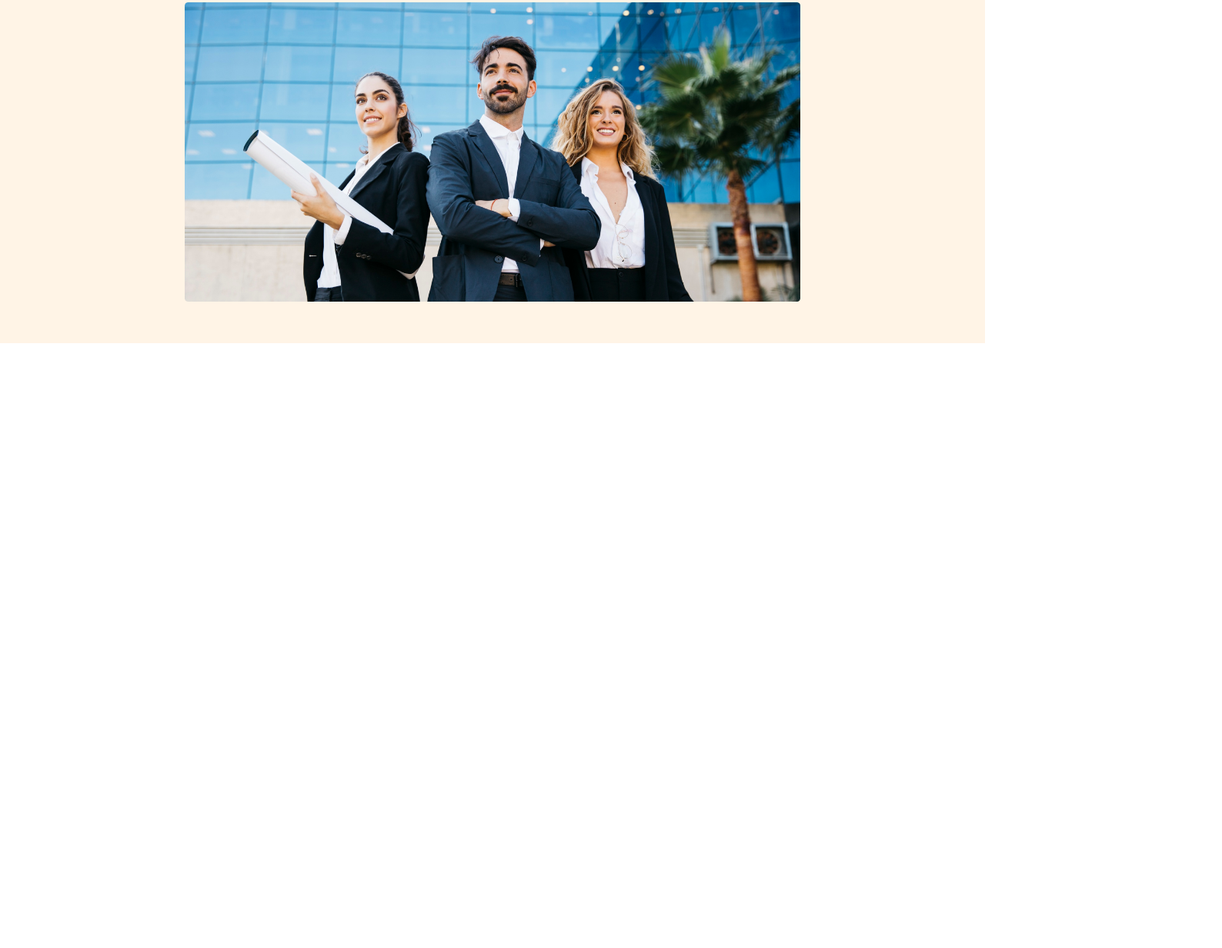
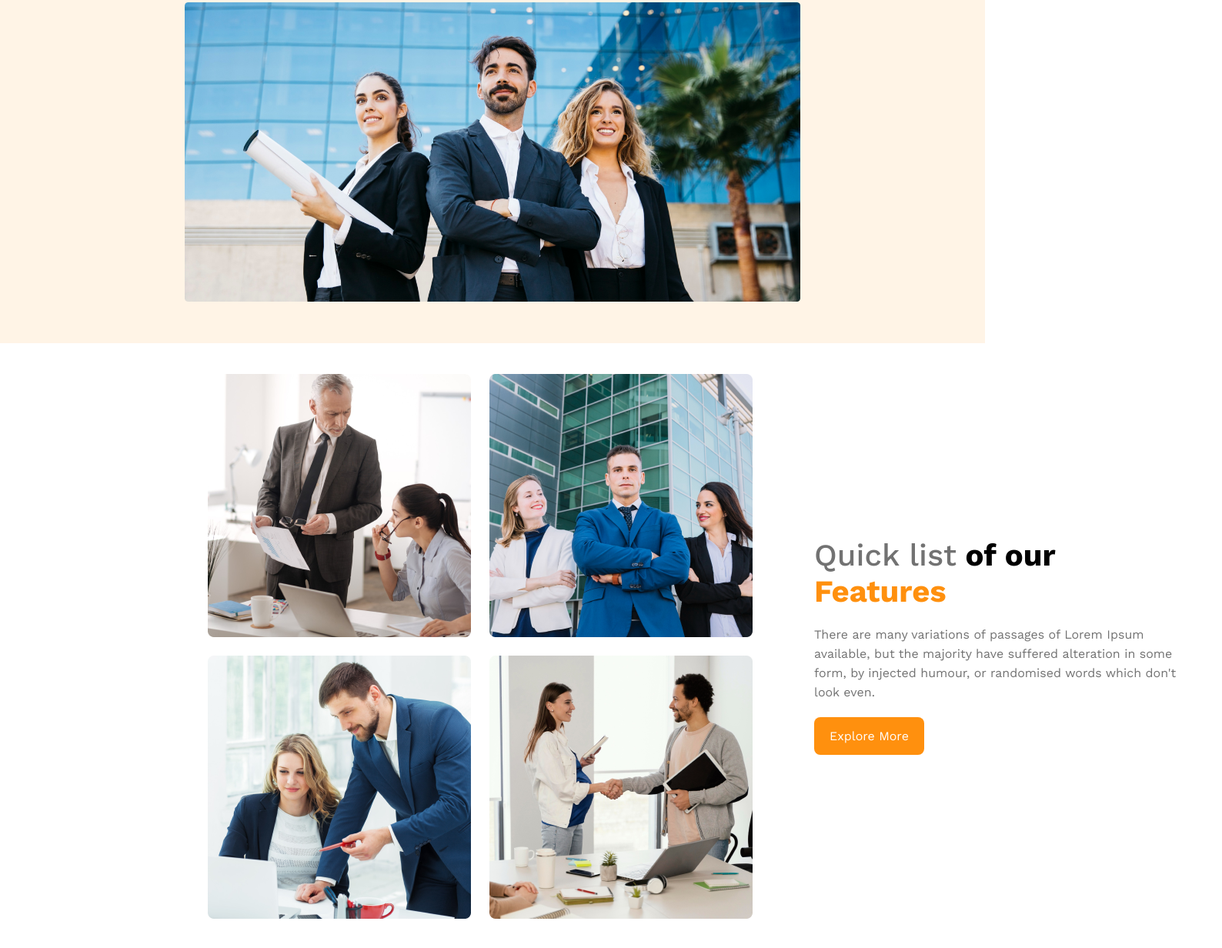
Before and after one commit to AkashAhmed007/g3-architecture-website, a plain HTML site: page index.html in a window 1280 px wide. Shown: the part 522-1754 px from the top of the page at 77% size, 1588 px wide, since content can reach past the window. Before the commit the page ends 968 px from the top, so only its background shows below. Drawn offline with nearby package versions, Linux system fonts and the light colour scheme.

Commit message:
team section added

```diff
--- a/index.html
+++ b/index.html
@@ -28,7 +28,21 @@
         </div>
     </header>
     <main>
+        <section class="teams-section">
+            <div class="image-container">
+                <img src="images/team1.png" alt="image-1">
+                <img src="images/team2.png" alt="image-2">
+                <img src="images/team3.png" alt="imgae-3">
+                <img src="images/team4.png" alt="image-4">
+            </div>
+            <div class="text-container">
+                <h4 class="teams-title"><span class="quick-list-span">Quick list</span> <span>of our </span><span class="feature-span">Features</span></h4>
+                <p class="text-description">
+                    There are many variations of passages of Lorem Ipsum available, but the majority have suffered alteration in some form, by injected humour, or randomised words which don't look even.</p>
+                <button class="btn-primary">Explore More</button>
+            </div>
 
+        </section>
     </main>
     <footer>
 
--- a/styles.css
+++ b/styles.css
@@ -17,6 +17,8 @@
     font-size: 1rem;
     cursor: pointer;
 }
+
+/* header section styles */
 .header-section{
     background: rgba(255, 144, 14, 0.10);
     padding: 50px 240px;
@@ -43,7 +45,6 @@
     font-size: 1.5rem;
     text-decoration: none;
 }
-
 .banner-section{
   margin-top: 30px;
 }
@@ -65,10 +66,63 @@
     line-height: 25px;
     margin-bottom: 20px;
 }
-
 .banner-section img{
     width: 100%;
 }
+
+/* features section styles */
+main{
+    max-width: 1400px;
+    margin: 0 auto;
+    padding: 40px 270px;
+}
+.teams-section{
+    display: flex;
+    align-items: center;
+    gap: 10px;
+}
+.image-container{
+    display: grid;
+    grid-template-columns: repeat(2,1fr);
+    gap: 1.5rem;
+}
+.text-container{
+    padding-left: 70px;
+    padding-right: 50px;
+}
+.teams-title{
+    font-size: 2.5rem;
+    margin-bottom: 20px;
+}
+.teams-title .quick-list-span{
+    color:#727272;
+    font-weight: 500;
+}
+.teams-title .feature-span{
+    color:#FF900E;
+    font-weight: 700;
+}
+.text-description{
+    width: 480px;
+    color:#727272;
+    font-weight: 400;
+    line-height: 25px;
+    margin-bottom: 20px;
+}
+
+
+
+
+
+
+
+
+
+
+
+
+
+
 
 /* Responsive for mobile device */
 
@@ -87,6 +141,7 @@
     }
     .banner-content{
         padding: 30px;
+        margin-top:0;
     }
     .banner-title{
         font-size: 2rem;
```
